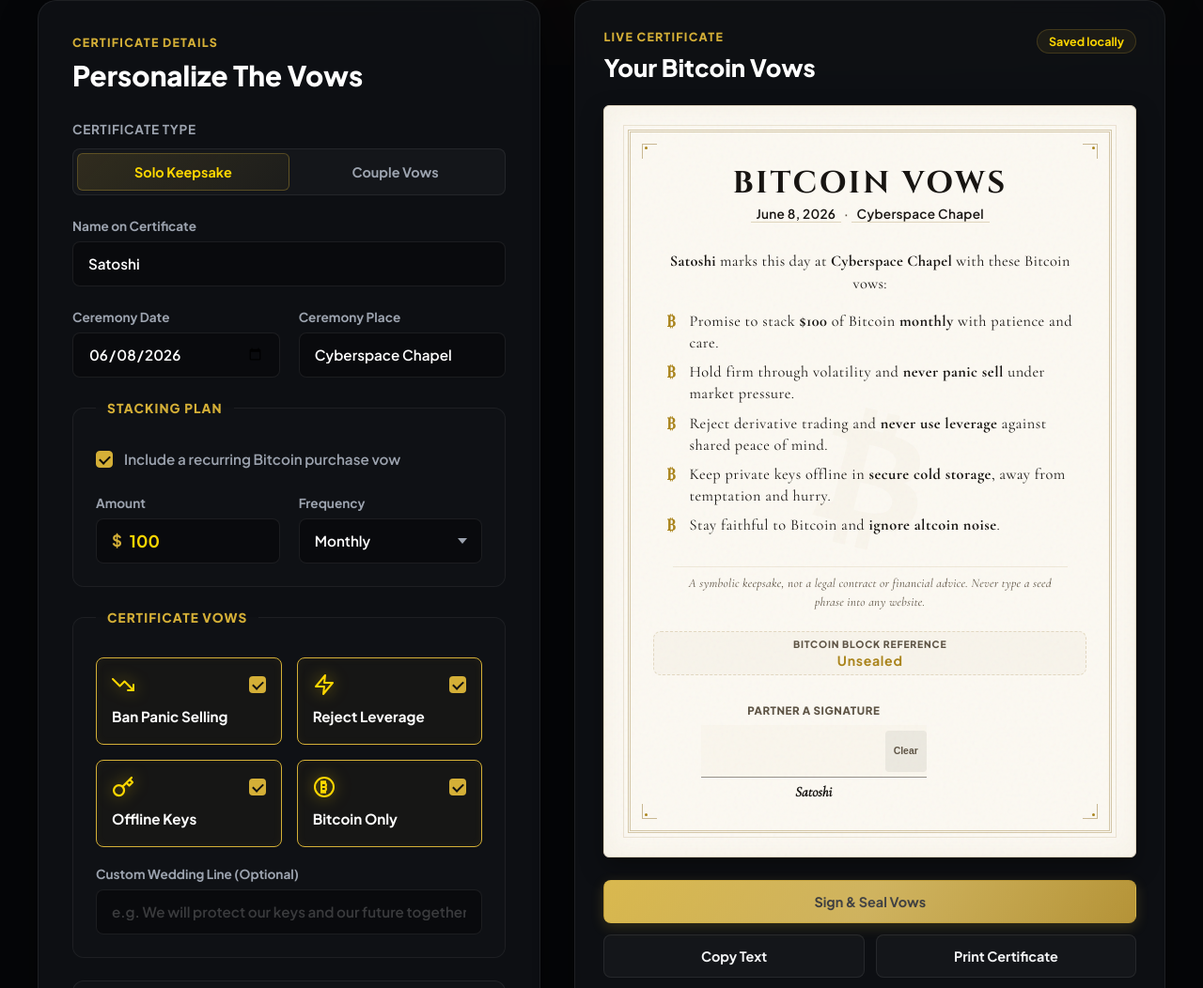
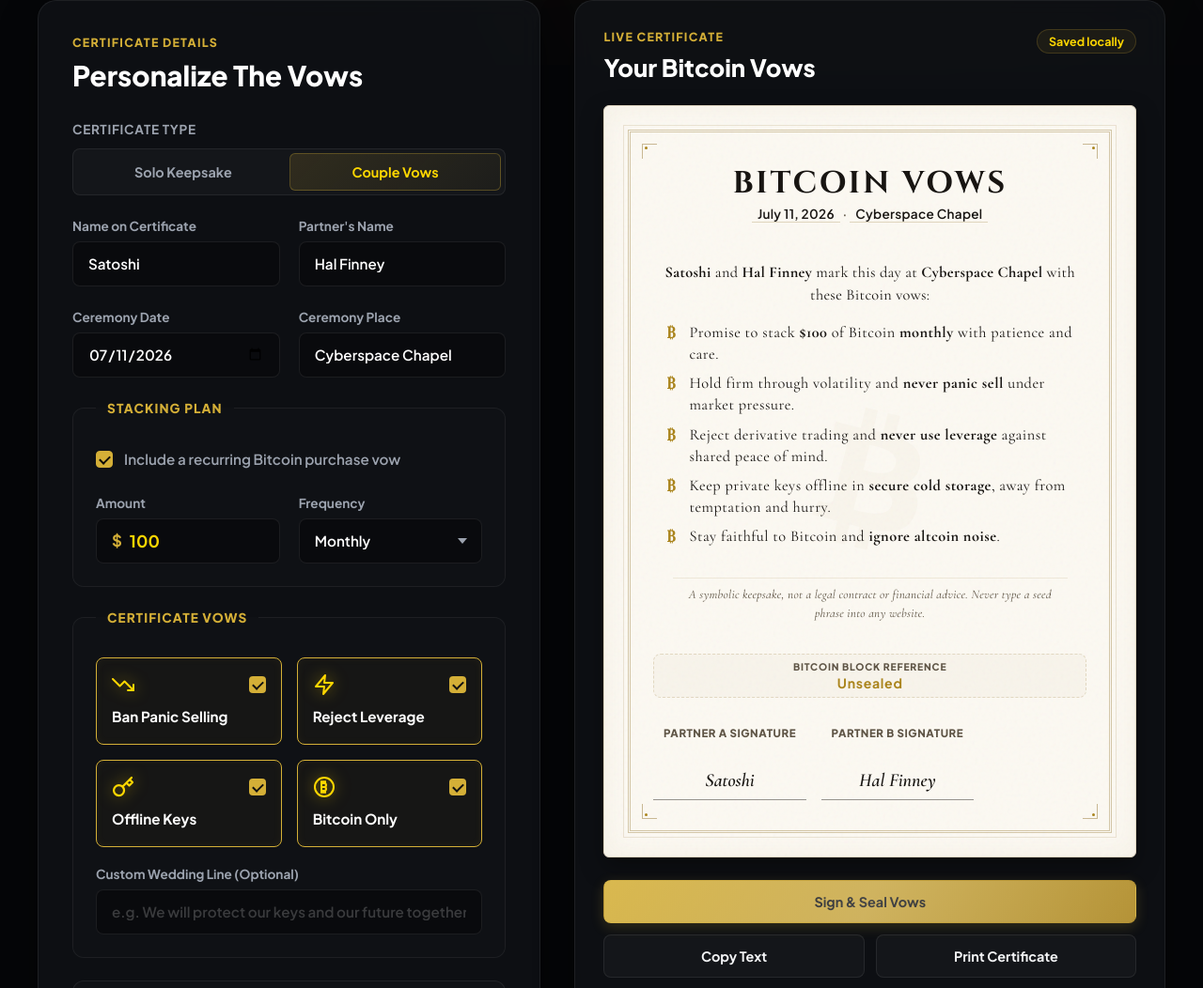
Before and after one commit to smallyunet/btc.wedding, a plain HTML site: page index.html in a window 1280 px wide. Shown: the part 771-1823 px from the top of the page at 94% size. Drawn offline with nearby package versions, Linux system fonts and the light colour scheme.

Commit message:
Refine certificate defaults and self-host fonts

```diff
--- a/css/style.css
+++ b/css/style.css
@@ -1,3 +1,35 @@
+@font-face {
+    font-family: 'Cinzel';
+    font-style: normal;
+    font-weight: 500 900;
+    font-display: swap;
+    src: url('../fonts/cinzel-latin.woff2') format('woff2');
+}
+
+@font-face {
+    font-family: 'Cormorant Garamond';
+    font-style: normal;
+    font-weight: 300 700;
+    font-display: swap;
+    src: url('../fonts/cormorant-garamond-latin.woff2') format('woff2');
+}
+
+@font-face {
+    font-family: 'Cormorant Garamond';
+    font-style: italic;
+    font-weight: 300 700;
+    font-display: swap;
+    src: url('../fonts/cormorant-garamond-italic-latin.woff2') format('woff2');
+}
+
+@font-face {
+    font-family: 'Plus Jakarta Sans';
+    font-style: normal;
+    font-weight: 300 800;
+    font-display: swap;
+    src: url('../fonts/plus-jakarta-sans-latin.woff2') format('woff2');
+}
+
 :root {
     --bg-dark: #050608;
     --panel-dark: rgba(16, 18, 22, 0.85);
@@ -768,6 +800,23 @@ body {
     padding: 0 18px 18px;
 }
 
+.typed-signature-toggle {
+    margin-top: 18px;
+    align-items: flex-start;
+}
+
+.typed-signature-toggle .witness-label-text {
+    display: grid;
+    gap: 3px;
+}
+
+.typed-signature-toggle small {
+    color: var(--text-muted);
+    font-size: 0.75rem;
+    font-weight: 500;
+    line-height: 1.45;
+}
+
 /* Vow Card Checklist Grid */
 .vows-card-grid {
     display: grid;
@@ -1188,6 +1237,22 @@ body {
     color: var(--ink);
     margin-top: 6px;
     font-weight: 600;
+}
+
+.cert-signatures-section.typed-signatures .canvas-wrapper {
+    display: none;
+}
+
+.cert-signatures-section.typed-signatures .sig-name {
+    width: min(100%, 240px);
+    min-height: 56px;
+    display: flex;
+    align-items: flex-end;
+    justify-content: center;
+    padding: 0 8px 8px;
+    border-bottom: 1.5px solid rgba(28, 24, 19, 0.45);
+    font-size: 1.25rem;
+    margin-top: 0;
 }
 
 /* Wax Seal Overlay Styles */
--- a/index.html
+++ b/index.html
@@ -11,16 +11,21 @@
     <meta property="og:url" content="https://btc.wedding/">
     <meta property="og:title" content="btc.wedding | Bitcoin Vow Certificate Generator">
     <meta property="og:description" content="Design a symbolic Bitcoin vow certificate with names, date, rules, and signatures. Local-only, no login, no wallet connection.">
+    <meta property="og:image" content="https://btc.wedding/og.png">
+    <meta property="og:image:width" content="1536">
+    <meta property="og:image:height" content="1024">
+    <meta property="og:image:alt" content="Bitcoin Vow Certificate by btc.wedding">
     <meta property="twitter:card" content="summary_large_image">
+    <meta property="twitter:title" content="btc.wedding | Bitcoin Vow Certificate Generator">
+    <meta property="twitter:description" content="Create a private, printable Bitcoin vow certificate in your browser.">
+    <meta property="twitter:image" content="https://btc.wedding/og.png">
+    <meta property="twitter:image:alt" content="Bitcoin Vow Certificate by btc.wedding">
     <link rel="icon" type="image/png" sizes="32x32" href="favicon-32.png">
     <link rel="apple-touch-icon" sizes="180x180" href="apple-touch-icon.png">
 
-    <!-- Premium Google Fonts -->
-    <link rel="preconnect" href="https://fonts.googleapis.com">
-    <link rel="preconnect" href="https://fonts.gstatic.com" crossorigin>
-    <link href="https://fonts.googleapis.com/css2?family=Cinzel:wght@500;700;800;900&amp;family=Cormorant+Garamond:ital,wght@0,300;0,400;0,600;0,700;1,400&amp;family=Plus+Jakarta+Sans:wght@300;400;500;600;700;800&amp;display=swap" rel="stylesheet">
-
-    <link rel="stylesheet" href="css/style.css">
+    <link rel="preload" href="fonts/cinzel-latin.woff2" as="font" type="font/woff2" crossorigin>
+    <link rel="preload" href="fonts/plus-jakarta-sans-latin.woff2" as="font" type="font/woff2" crossorigin>
+    <link rel="stylesheet" href="css/style.css?v=4">
 </head>
 <body>
     <a class="skip-link" href="#rules">Skip to certificate builder</a>
@@ -122,26 +127,26 @@
                 <div class="form-section">
                     <span class="section-label">Certificate Type</span>
                     <div class="toggle-group">
-                        <label class="toggle-btn active" id="btn-solo">
-                            <input type="radio" name="setup-type" value="solo" checked class="sr-only">
+                        <label class="toggle-btn" id="btn-solo">
+                            <input type="radio" name="setup-type" value="solo" class="sr-only">
                             <span>Solo Keepsake</span>
                         </label>
-                        <label class="toggle-btn" id="btn-joint">
-                            <input type="radio" name="setup-type" value="joint" class="sr-only">
+                        <label class="toggle-btn active" id="btn-joint">
+                            <input type="radio" name="setup-type" value="joint" checked class="sr-only">
                             <span>Couple Vows</span>
                         </label>
                     </div>
                 </div>
 
                 <!-- Partner Names -->
-                <div class="form-section field-grid name-inputs">
+                <div class="form-section field-grid name-inputs two-cols">
                     <div class="field" id="partner-a-wrapper">
                         <label for="partner-a-name" class="field-label">Name on Certificate</label>
                         <div class="input-shell">
                             <input id="partner-a-name" type="text" placeholder="e.g. Satoshi" value="Satoshi" autocomplete="name">
                         </div>
                     </div>
-                    <div class="field hidden" id="partner-b-wrapper">
+                    <div class="field" id="partner-b-wrapper">
                         <label for="partner-b-name" class="field-label">Partner's Name</label>
                         <div class="input-shell">
                             <input id="partner-b-name" type="text" placeholder="e.g. Hal Finney" value="Hal Finney" autocomplete="name">
@@ -153,7 +158,7 @@
                     <label class="field">
                         <span class="field-label">Ceremony Date</span>
                         <div class="input-shell">
-                            <input id="ceremony-date" type="date" value="2026-06-08">
+                            <input id="ceremony-date" type="date">
                         </div>
                     </label>
                     <label class="field">
@@ -276,6 +281,16 @@
                                 <input id="witness-name" type="text" placeholder="e.g. Nick Szabo" value="Nick Szabo" autocomplete="name">
                             </div>
                         </div>
+                        <label class="witness-checkbox-label typed-signature-toggle" for="use-typed-signatures">
+                            <span class="checkbox-witness-wrapper">
+                                <input type="checkbox" id="use-typed-signatures" class="checkbox-witness sr-only" checked>
+                                <span class="custom-witness-checkbox"></span>
+                            </span>
+                            <span class="witness-label-text">
+                                Use certificate names as signatures
+                                <small>Keyboard-friendly. Turn this off to draw signatures by hand.</small>
+                            </span>
+                        </label>
                     </div>
                 </details>
 
@@ -332,7 +347,7 @@
                                     <span id="cert-block-height">Unsealed</span>
                                 </div>
 
-                                <div class="cert-signatures-section" id="cert-signatures-section">
+                                <div class="cert-signatures-section two-cols typed-signatures" id="cert-signatures-section">
                                     <!-- Signature Pad A -->
                                     <div class="signature-box" id="sig-box-a">
                                         <span class="sig-label">Partner A Signature</span>
@@ -344,7 +359,7 @@
                                     </div>
 
                                     <!-- Signature Pad B -->
-                                    <div class="signature-box hidden" id="sig-box-b">
+                                    <div class="signature-box" id="sig-box-b">
                                         <span class="sig-label">Partner B Signature</span>
                                         <div class="canvas-wrapper">
                                             <canvas id="sig-canvas-b" width="300" height="80" tabindex="0" role="img" aria-label="Draw Partner B signature here; the typed certificate name below is also retained"></canvas>
@@ -534,6 +549,6 @@
         </div>
     </div>
 
-    <script src="js/app.js"></script>
+    <script src="js/app.js?v=4"></script>
 </body>
 </html>
--- a/js/app.js
+++ b/js/app.js
@@ -15,7 +15,8 @@ const FIELD_IDS = [
     "ceremony-place",
     "custom-vow",
     "witness-name",
-    "enable-witness"
+    "enable-witness",
+    "use-typed-signatures"
 ];
 
 // Canvas storage & sealed state
@@ -26,6 +27,7 @@ let confettiSystem = null;
 
 document.addEventListener("DOMContentLoaded", () => {
     clearLegacyServiceWorkerCache();
+    setDefaultCeremonyDate();
 
     // Initialize Confetti
     const confettiCanvas = document.getElementById("confetti-canvas");
@@ -47,6 +49,7 @@ document.addEventListener("DOMContentLoaded", () => {
 
     // Initial render & setups
     updateWitnessVisibility();
+    updateSignatureMode();
     updateStackingVisibility();
     updatePrenup();
     updateCardClasses();
@@ -55,6 +58,15 @@ document.addEventListener("DOMContentLoaded", () => {
     // Navigation detail setup
     initScrollspy();
 });
+
+function setDefaultCeremonyDate() {
+    const dateInput = document.getElementById("ceremony-date");
+    if (!dateInput?.value) {
+        const today = new Date();
+        const localDate = new Date(today.getTime() - today.getTimezoneOffset() * 60000);
+        dateInput.value = localDate.toISOString().slice(0, 10);
+    }
+}
 
 function clearLegacyServiceWorkerCache() {
     if ("serviceWorker" in navigator) {
@@ -304,6 +316,12 @@ function bindSignatures() {
     setupSignaturePad("sig-canvas-a", "clear-sig-a");
     setupSignaturePad("sig-canvas-b", "clear-sig-b");
     setupSignaturePad("sig-canvas-witness", "clear-sig-witness");
+    document.getElementById("use-typed-signatures")?.addEventListener("change", updateSignatureMode);
+}
+
+function updateSignatureMode() {
+    const useTypedSignatures = document.getElementById("use-typed-signatures")?.checked ?? true;
+    document.getElementById("cert-signatures-section")?.classList.toggle("typed-signatures", useTypedSignatures);
 }
 
 function setupSignaturePad(canvasId, clearBtnId) {
@@ -861,12 +879,15 @@ async function resetState() {
     // Reset Form
     document.getElementById("prenup-form")?.reset();
 
-    // Set Default Radio View (Solo)
-    const btnSolo = document.getElementById("btn-solo");
-    if (btnSolo) btnSolo.querySelector("input").checked = true;
-    setSetupType("solo");
+    setDefaultCeremonyDate();
+
+    // Return to the wedding-first default.
+    const btnJoint = document.getElementById("btn-joint");
+    if (btnJoint) btnJoint.querySelector("input").checked = true;
+    setSetupType("joint");
 
     updateWitnessVisibility();
+    updateSignatureMode();
     updateStackingVisibility();
     updatePrenup();
     updateCardClasses();
```
Also changed, not shown: fonts/cinzel-latin.woff2 (added), fonts/cormorant-garamond-italic-latin.woff2 (added), fonts/cormorant-garamond-latin.woff2 (added), fonts/plus-jakarta-sans-latin.woff2 (added), 1 other file.
